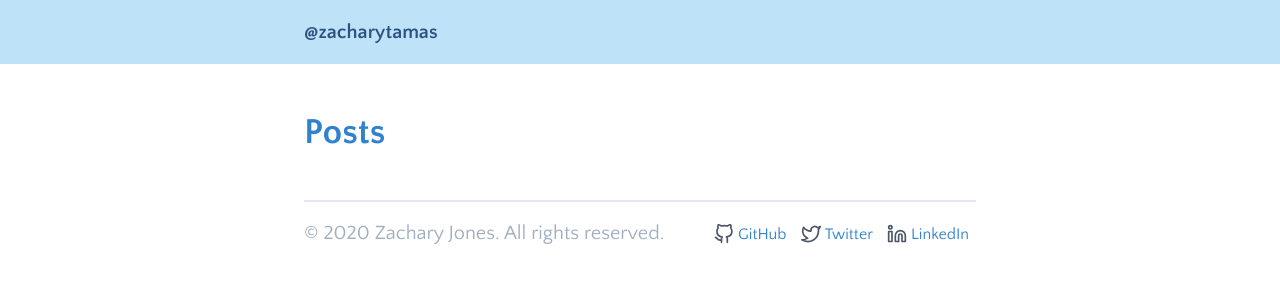
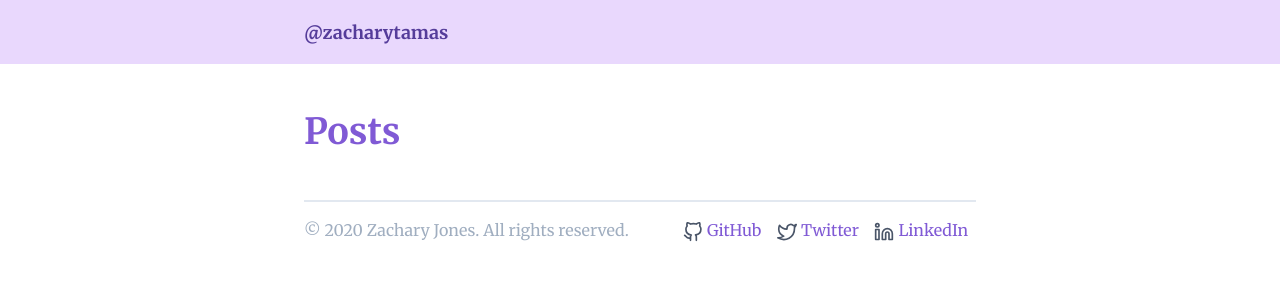
Before and after one commit to zacharytamas/hub, a Next.js app: page /posts in a window 1280 px wide. Shown: the top 300 px of the page. Built offline with nearby package versions, Linux system fonts and the light colour scheme.

Commit message:
🎨 Minor design tweaks (#11)
* 🎨 Change website font

* 🎨 Experiment with a purple color scheme

I'm not sure I really like any of Tailwind's built-ins but I haven't yet bothered to try to customize the colors.

* 🔨 Move Google Analytics code for code style reasons

```diff
--- a/src/pages/_document.tsx
+++ b/src/pages/_document.tsx
@@ -3,6 +3,13 @@ import React from 'react';
 import Document, { Head, Html, Main, NextScript } from 'next/document';
 
 import { GA_TRACKING_ID } from '../utils/gtag';
+
+const googleAnalyticsCode = `
+  window.dataLayer = window.dataLayer || [];
+  function gtag(){dataLayer.push(arguments);}
+  gtag('js', new Date());
+  gtag('config', '${GA_TRACKING_ID}', {page_path: window.location.pathname});
+`;
 
 export default class extends Document {
   render() {
@@ -16,16 +23,12 @@ export default class extends Document {
           />
           <script
             dangerouslySetInnerHTML={{
-              __html: `
-            window.dataLayer = window.dataLayer || [];
-            function gtag(){dataLayer.push(arguments);}
-            gtag('js', new Date());
-            gtag('config', '${GA_TRACKING_ID}', {page_path: window.location.pathname});`
+              __html: googleAnalyticsCode
             }}
           />
           <link rel="icon" href="/favicon.ico" />
           <link
-            href="https://fonts.googleapis.com/css2?family=Quattrocento+Sans:wght@400;700&display=swap"
+            href="https://fonts.googleapis.com/css2?family=Merriweather:wght@400;700&display=swap"
             rel="stylesheet"
           ></link>
         </Head>
--- a/src/style/index.scss
+++ b/src/style/index.scss
@@ -4,7 +4,7 @@ $textMarginBottom: 1.125rem;
 @tailwind base;
 
 body {
-  font-family: 'Quattrocento Sans', sans-serif;
+  font-family: 'Merriweather', serif;
   @apply text-lg;
   @apply font-normal;
   @apply text-gray-900;
@@ -15,10 +15,6 @@ body {
     @apply -m-8;
     @apply px-8;
     @apply mb-8;
-  }
-
-  @screen lg {
-    @apply text-xl;
   }
 }
 
@@ -32,7 +28,7 @@ h4 {
 h1 {
   @apply text-4xl;
   @apply leading-loose;
-  @apply text-blue-600;
+  @apply text-purple-600;
 }
 
 h2 {
@@ -47,7 +43,7 @@ hr {
 }
 
 p {
-  @apply leading-8;
+  @apply leading-9;
   margin-bottom: $textMarginBottom;
 }
 
@@ -62,11 +58,11 @@ ul {
 }
 
 a {
-  @apply text-blue-600;
+  @apply text-purple-600;
   @apply underline;
 
   &:hover {
-    @apply text-blue-700;
+    @apply text-purple-700;
     @apply no-underline;
     @apply font-bold;
   }
@@ -90,27 +86,28 @@ a {
 }
 
 header.site-header {
-  @apply bg-blue-200;
+  @apply bg-purple-200;
 
   .brand {
-    @apply text-blue-800;
+    @apply text-purple-800;
   }
 
   .menu-item {
-    @apply text-blue-800;
+    @apply text-purple-800;
 
     &:hover {
       @apply text-white;
-      @apply bg-blue-500;
+      @apply bg-purple-500;
     }
 
     &:focus {
       @apply text-white;
-      @apply bg-blue-500;
+      @apply bg-purple-500;
     }
   }
 }
 
 footer.site-footer {
   @apply text-gray-500;
+  @apply text-base;
 }
```
